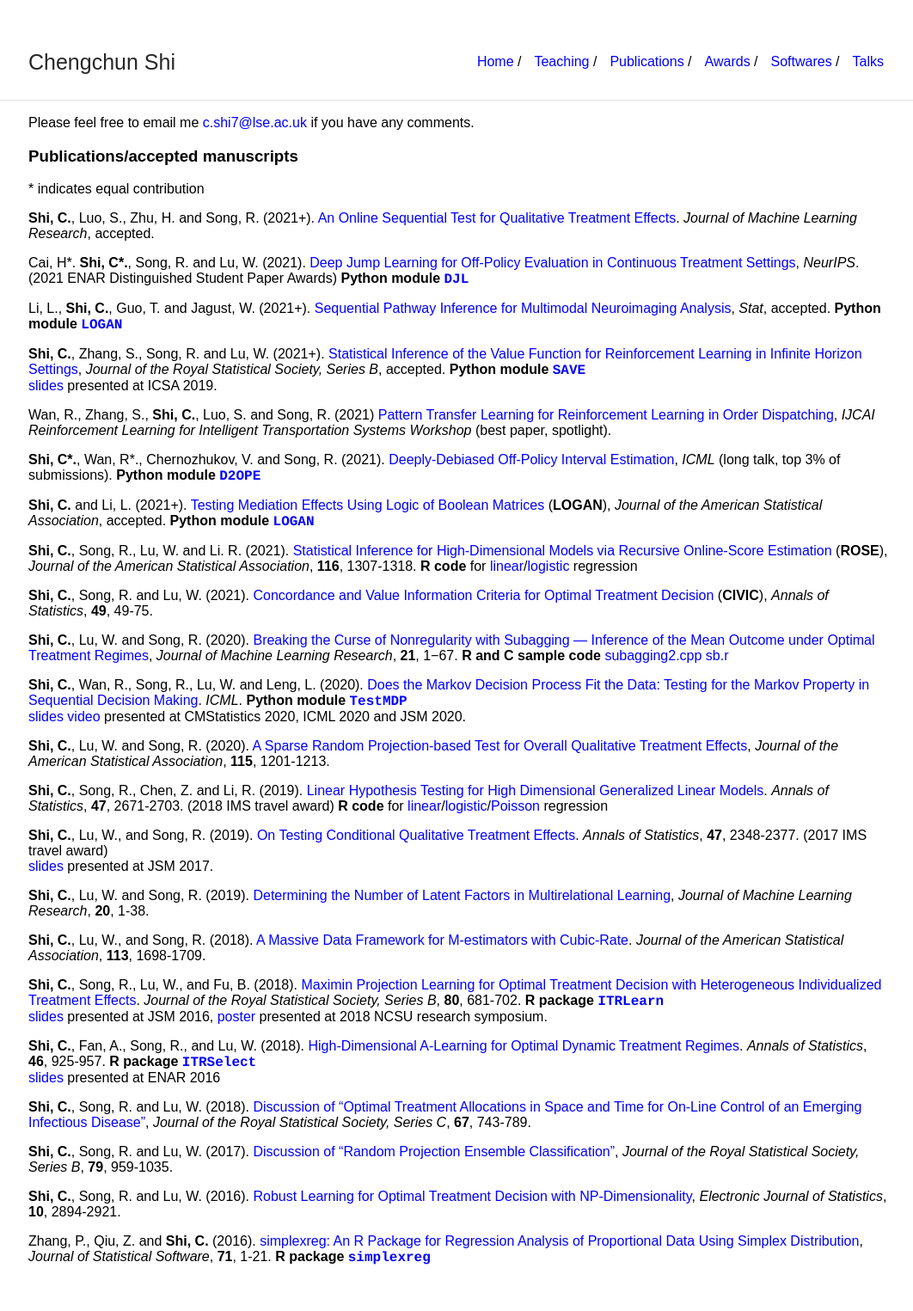
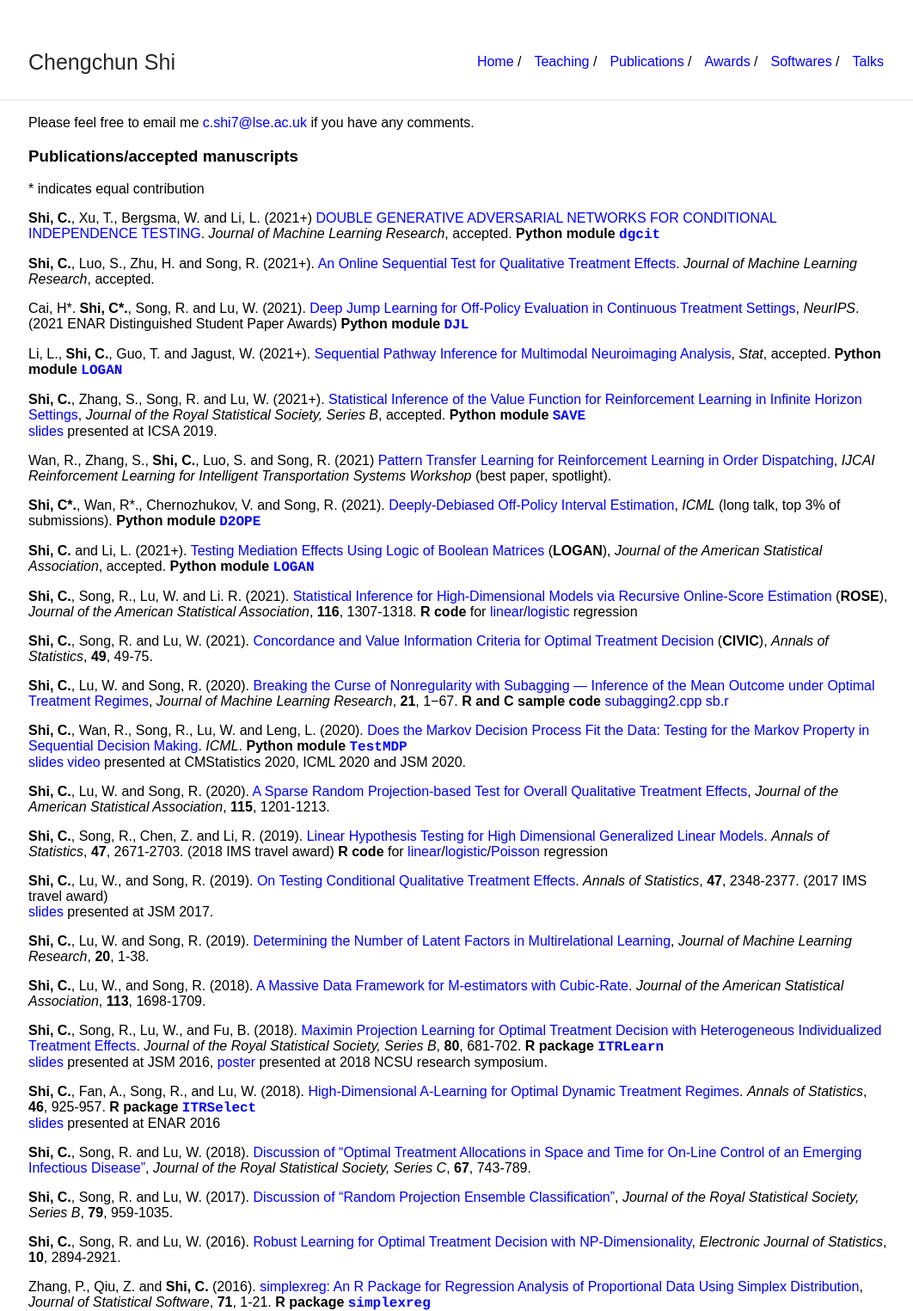
Before and after one commit to callmespring/callmespring.github.io, a Jekyll site: the page built from publication.md, in a window 1280 px wide. Shown: the whole page at 86% size, without its empty margins (107-1169 px from the left). Built offline with Jekyll 4.4.1, drawn with Linux system fonts in a browser that asks for light colours; before the commit the page ends 1472 px from its top, so only the background shows below that.

Commit message:
Update publication.md

```diff
--- a/publication.md
+++ b/publication.md
@@ -10,6 +10,10 @@ Please feel free to email me <c.shi7@lse.ac.uk> if you have any comments.
 ### Publications/accepted manuscripts
 
 \* indicates equal contribution
+
+**Shi, C.**, Xu, T., Bergsma, W. and Li, L. (2021+) [DOUBLE GENERATIVE ADVERSARIAL NETWORKS FOR
+CONDITIONAL INDEPENDENCE TESTING](https://arxiv.org/pdf/2006.02615.pdf). _Journal of Machine Learning Research_, accepted.
+**Python module** [<span style="font-family:courier;">**dgcit**</span>](https://github.com/callmespring/dgcit)
 
 **Shi, C.**, Luo, S., Zhu, H. and Song, R. (2021+). [An Online Sequential Test for Qualitative Treatment Effects](http://eprints.lse.ac.uk/112521/1/Shi_an_online_sequential_test_for_qualitative_treatment_effects_accepted.pdf). _Journal of Machine Learning Research_, accepted.
 
```
